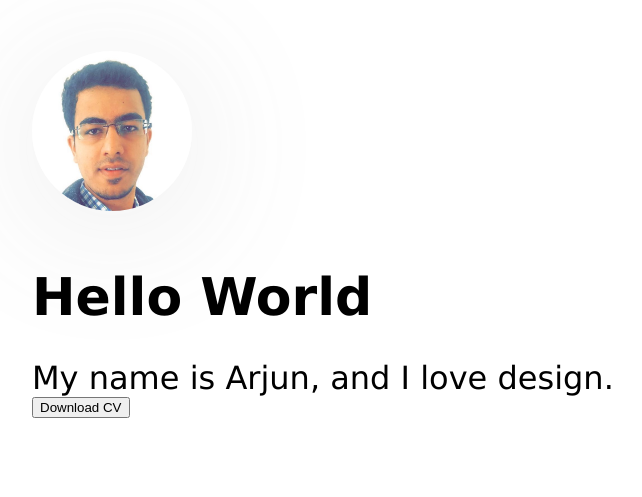
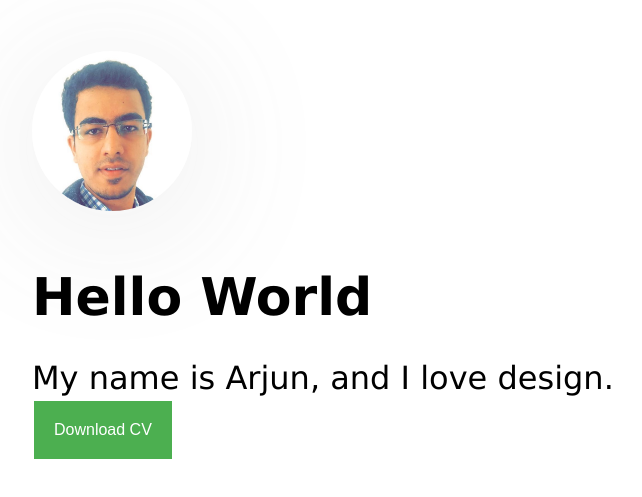
Before and after one commit to arjunmpatel/arjunmp.github.io, a plain HTML site: page index.html in a window 1280 px wide. Shown: the part 137-634 px from the top of the page, without its empty margins (156-798 px from the left). Drawn offline with Linux system fonts and the light colour scheme.

Commit message:
updated download CV button

```diff
--- a/css/styler.css
+++ b/css/styler.css
@@ -35,3 +35,16 @@ body {
 .profile-img-div {
   width: 30%;
 }
+
+.button {
+  background-color: #4CAF50; /* Green */
+  border: none;
+  color: white;
+  padding: 20px;
+  text-align: center;
+  text-decoration: none;
+  display: inline-block;
+  font-size: 16px;
+  margin: 4px 2px;
+  cursor: pointer;
+}
--- a/index.html
+++ b/index.html
@@ -23,7 +23,7 @@
       </div>
 
       <a href="resume.html">
-        <button type="button" name="button" >Download CV</button>
+      <button class="button button4">Download CV</button>
       </a>
 
     </div>
```
